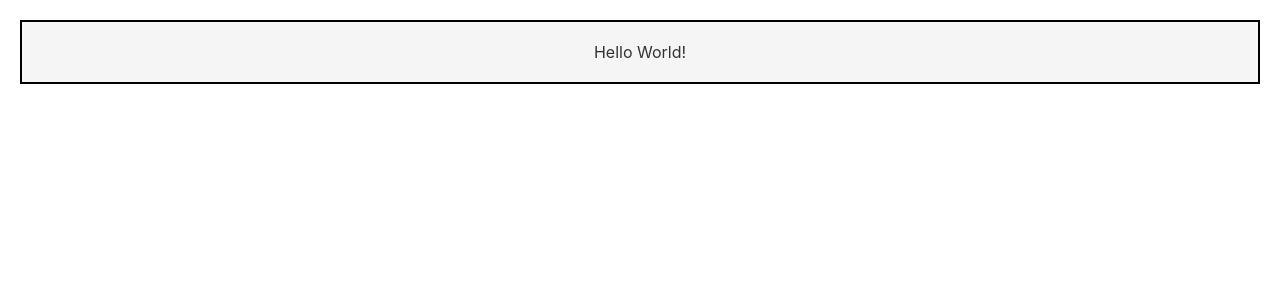
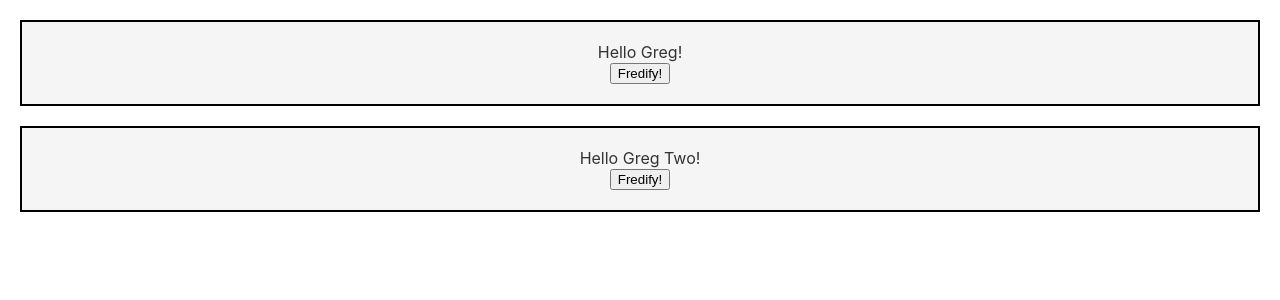
Before and after one commit to dsmcclain/react-sandbox, a React (Create React App) app: page / in a window 1280 px wide. Shown: the top 300 px of the page. Built offline with nearby package versions, Linux system fonts and the light colour scheme.

Commit message:
Separate components, add state, add 'fredify' button

```diff
--- a/src/App.css
+++ /dev/null
@@ -1,8 +0,0 @@
-.App {
-  border: 2px solid black;
-  text-align: center;
-  background: #f5f5f5;
-  color: #333;
-  margin: 20px;
-  padding: 20px;
-}
--- a/src/App.js
+++ b/src/App.js
@@ -1,10 +1,13 @@
 import React from 'react';
-import './App.css';
+import HelloWorld from './HelloWorld';
 
 const App = () => {
   return (
-    <div className="App">Hello World!</div>
+    <div className="App">
+      <HelloWorld name="Greg"/>
+      <HelloWorld name="Greg Two"/>
+    </div>
   );
-}
+};
 
 export default App;
--- /dev/null
+++ b/src/HelloWorld.css
@@ -0,0 +1,8 @@
+.HelloWorld {
+    border: 2px solid black;
+    text-align: center;
+    background: #f5f5f5;
+    color: #333;
+    margin: 20px;
+    padding: 20px;
+  }
--- /dev/null
+++ b/src/HelloWorld.js
@@ -0,0 +1,26 @@
+import React, { Component } from 'react';
+import './HelloWorld.css';
+
+class HelloWorld extends Component {
+  constructor(props) {
+      super(props);
+      this.state = { greeting: 'Hello' };
+      this.fredify = this.fredify.bind(this);
+  }
+
+  fredify() {
+      this.setState({ greeting: 'Yaba Daba Doo' });
+  }
+
+  render() {
+    return (
+      <div className="HelloWorld">
+        {this.state.greeting} {this.props.name}!
+        <br />
+        <button onClick={this.fredify}>Fredify!</button>
+      </div>
+    );
+  }
+}
+
+export default HelloWorld;
```
